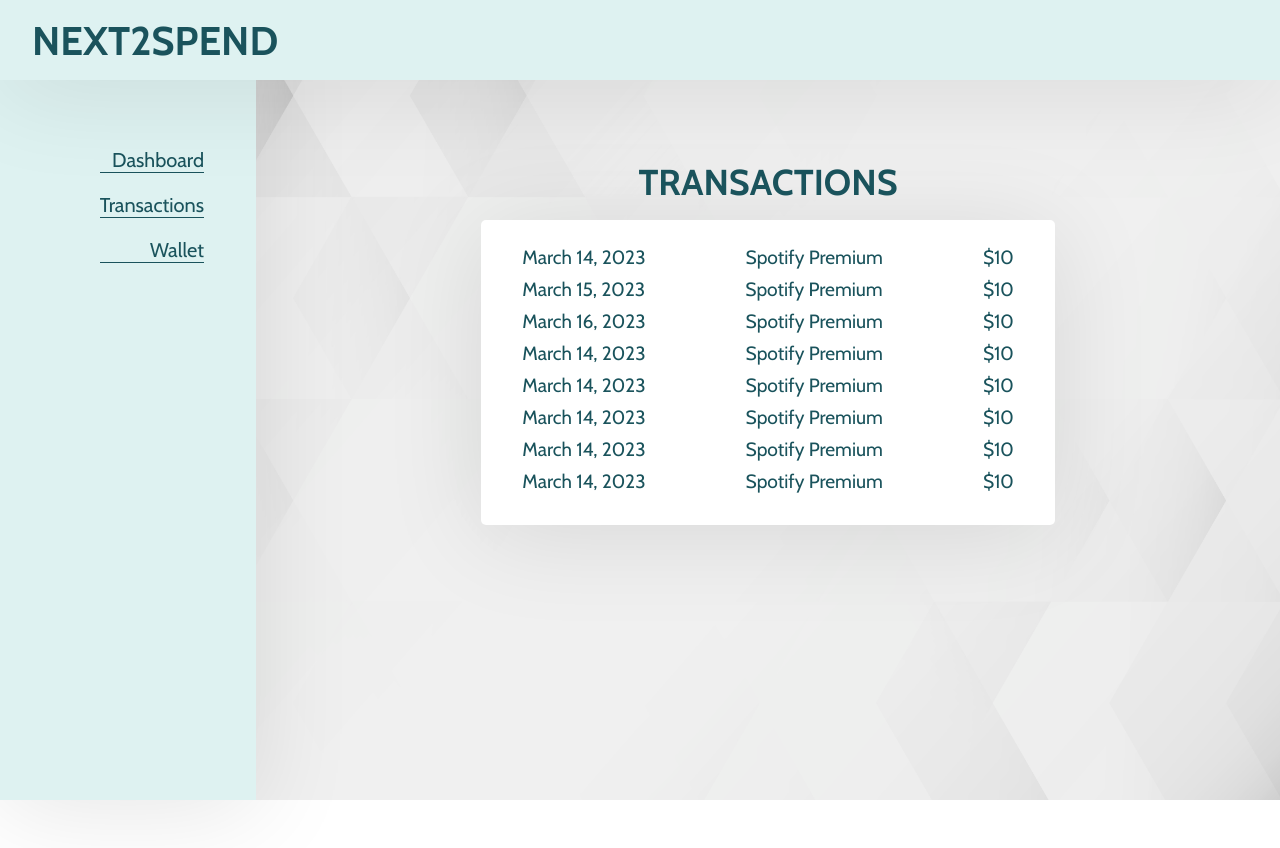
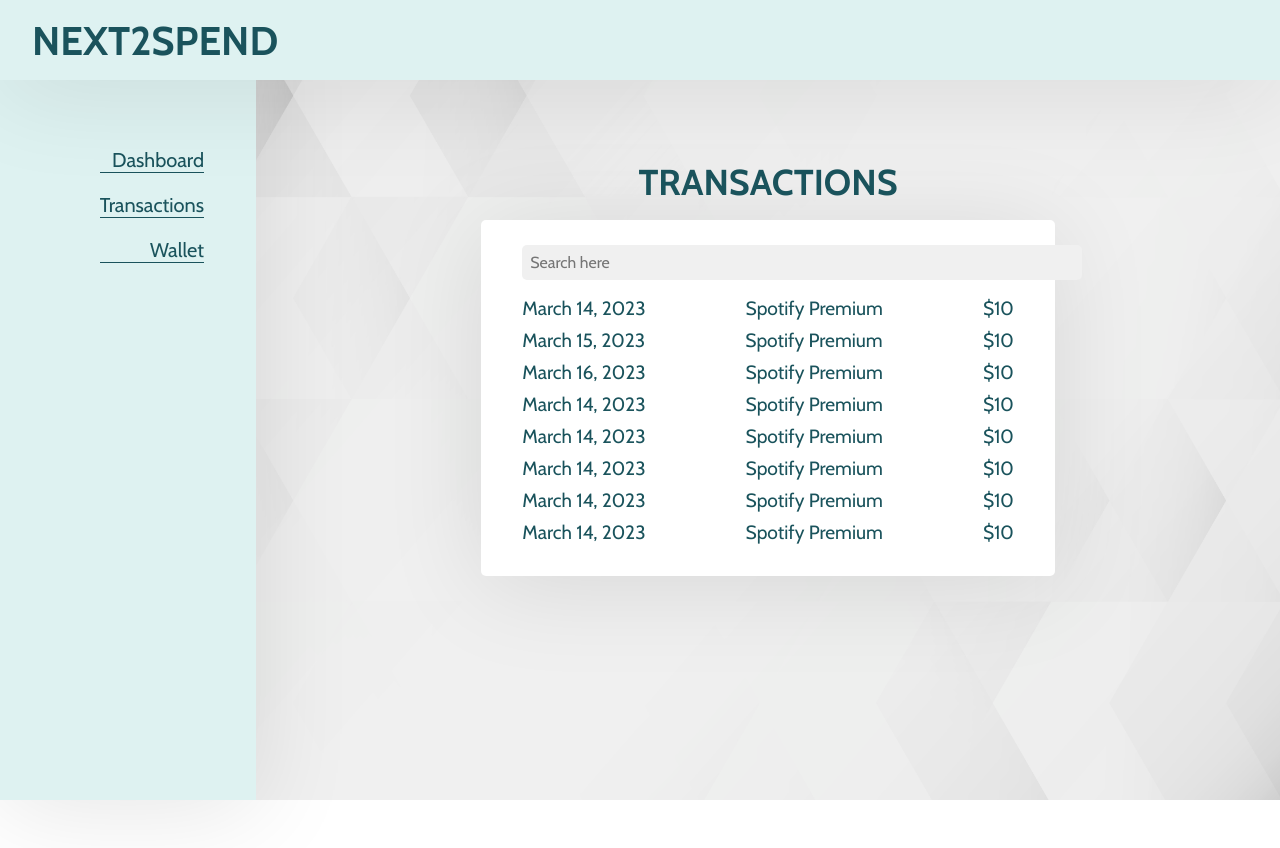
Before and after one commit to khan168/Next2Spend, a React (Create React App) app in the folder client/: page /transactions in a window 1280 px wide. Shown: the top 848 px of the page. Built offline with nearby package versions, Linux system fonts and the light colour scheme; no server answers.

Commit message:
added search bar

```diff
--- a/client/src/components/Transactions.js
+++ b/client/src/components/Transactions.js
@@ -16,9 +16,6 @@ function Transactions() {
                 <li>
                     <a href="/">Wallet</a>
                 </li>
-                {/* <button onClick={handleLogout} className="LogoutButton"> */}
-                    {/* Logout */}
-                {/* </button> */}
                 </ul>
             </div>
         </div>
@@ -26,6 +23,9 @@ function Transactions() {
             <div className="transactionsContainer">
             <h1>Transactions</h1>
             <div className='spendingsConatiner'>
+                <div className="searchBar">
+                    <input type="search" placeholder="Search here" />
+                </div>
                 <ul className='spendings'>
                     <li className='spending'>
                         <p className='date'>March 14, 2023</p>
--- a/client/src/styles/LoginPage.css
+++ b/client/src/styles/LoginPage.css
@@ -1,7 +1,10 @@
 @import url('https://fonts.googleapis.com/css2?family=Cabin:wght@400;500;600;700&display=swap');
 
 .LoginPage {
-    background-color: beige;
+    background-image: url("/public/background.jpg");
+    background-size: cover;
+    background-repeat: no-repeat;
+    background-position: center;
     height: 90vh;
     top: 10vh;
     position: relative;
@@ -34,6 +37,7 @@
 .LogIn {
     padding: 2rem 2rem 2rem 2rem;
     background-color: #4ECDC4;
+    box-shadow: 0 10px 100px rgb(0 0 0 / 10%);
     border-radius: 5px;
     width: 70%;
 }
--- a/client/src/styles/NavBar.css
+++ b/client/src/styles/NavBar.css
@@ -70,13 +70,13 @@
     font-weight: 700;
     font-size: 1rem;
     text-transform: uppercase;
-    color: white;
-    background-color: #1A535C;
+    color: #1A535C;
+    background-color: #FFE66D;
     border-radius: 5px;
     text-decoration: none;
     border: none;
 }
 
-.showLogout a:hover{
+.showLogout:hover{
     opacity: 0.7;
 }
--- a/client/src/styles/SignUpPage.css
+++ b/client/src/styles/SignUpPage.css
@@ -1,7 +1,10 @@
 @import url('https://fonts.googleapis.com/css2?family=Cabin:wght@400;500;600;700&display=swap');
 
 .SignUpPage {
-    background-color: beige;
+    background-image: url("/public/background.jpg");
+    background-size: cover;
+    background-repeat: no-repeat;
+    background-position: center;
     height: 110vh;
     top: 10vh;
     position: relative;
@@ -34,6 +37,7 @@
 .SignUp {
     padding: 2rem 2rem 2rem 2rem;
     background-color: #4ECDC4;
+    box-shadow: 0 10px 100px rgb(0 0 0 / 10%);
     border-radius: 5px;
     width: 70%;
 }
--- a/client/src/styles/Transactions.css
+++ b/client/src/styles/Transactions.css
@@ -30,3 +30,18 @@
     margin-bottom: 1rem;
     color: #1A535C;
 }
+
+.searchBar input {
+    font-size: 1rem;
+    font-family: 'Cabin', sans-serif;
+    border-radius: 5px;
+    width: 35rem;
+    background: #F0F0F0;
+    border: none;
+    padding: 0.5rem;
+    margin-bottom: 1rem;
+}
+
+.searchBar input:focus {
+    outline: none;
+}
```
